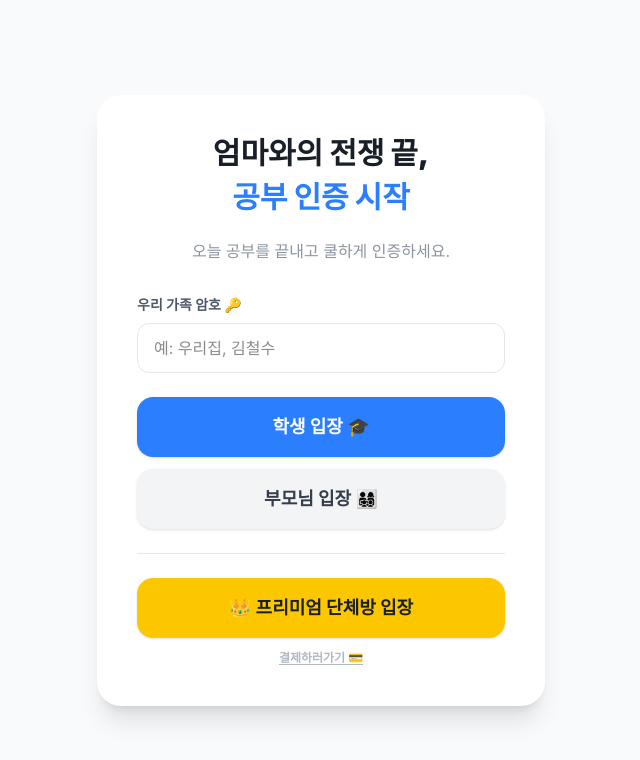
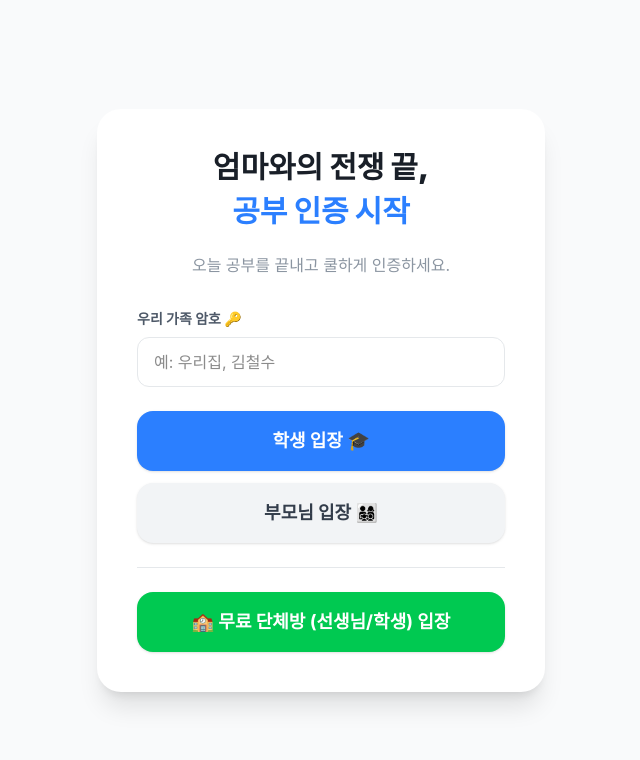
Before and after one commit to sang12341246-ctrl/today-finish, a Next.js app: page / in a window 1280 px wide. Shown: the top 760 px of the page, without its empty margins (319-959 px from the left). Built offline with nearby package versions, Linux system fonts and the light colour scheme.

Commit message:
feat: pivot to free group model and update home page UI

```diff
--- a/app/page.tsx
+++ b/app/page.tsx
@@ -66,19 +66,13 @@ export default function Home() {
           부모님 입장 👨‍👩‍👧‍👦
         </button>
 
-        {/* 새로 추가된 프리미엄 단체방 입장 버튼 */}
+        {/* 새로 추가된 무료 단체방 입장 버튼 */}
         <div className="w-full border-t border-gray-200 pt-6 flex flex-col items-center">
           <Link
             href="/group"
-            className="flex w-full items-center justify-center rounded-2xl bg-yellow-400 py-4 text-lg font-bold text-gray-900 shadow-sm transition-all hover:bg-yellow-500"
+            className="flex w-full items-center justify-center rounded-2xl bg-green-500 py-4 text-lg font-bold text-white shadow-sm transition-all hover:bg-green-600"
           >
-            👑 프리미엄 단체방 입장
-          </Link>
-          <Link
-            href="/premium"
-            className="mt-3 text-xs font-semibold text-gray-400 hover:text-gray-600 underline underline-offset-2 transition-colors"
-          >
-            결제하러가기 💳
+            🏫 무료 단체방 (선생님/학생) 입장
           </Link>
         </div>
       </div>
```
